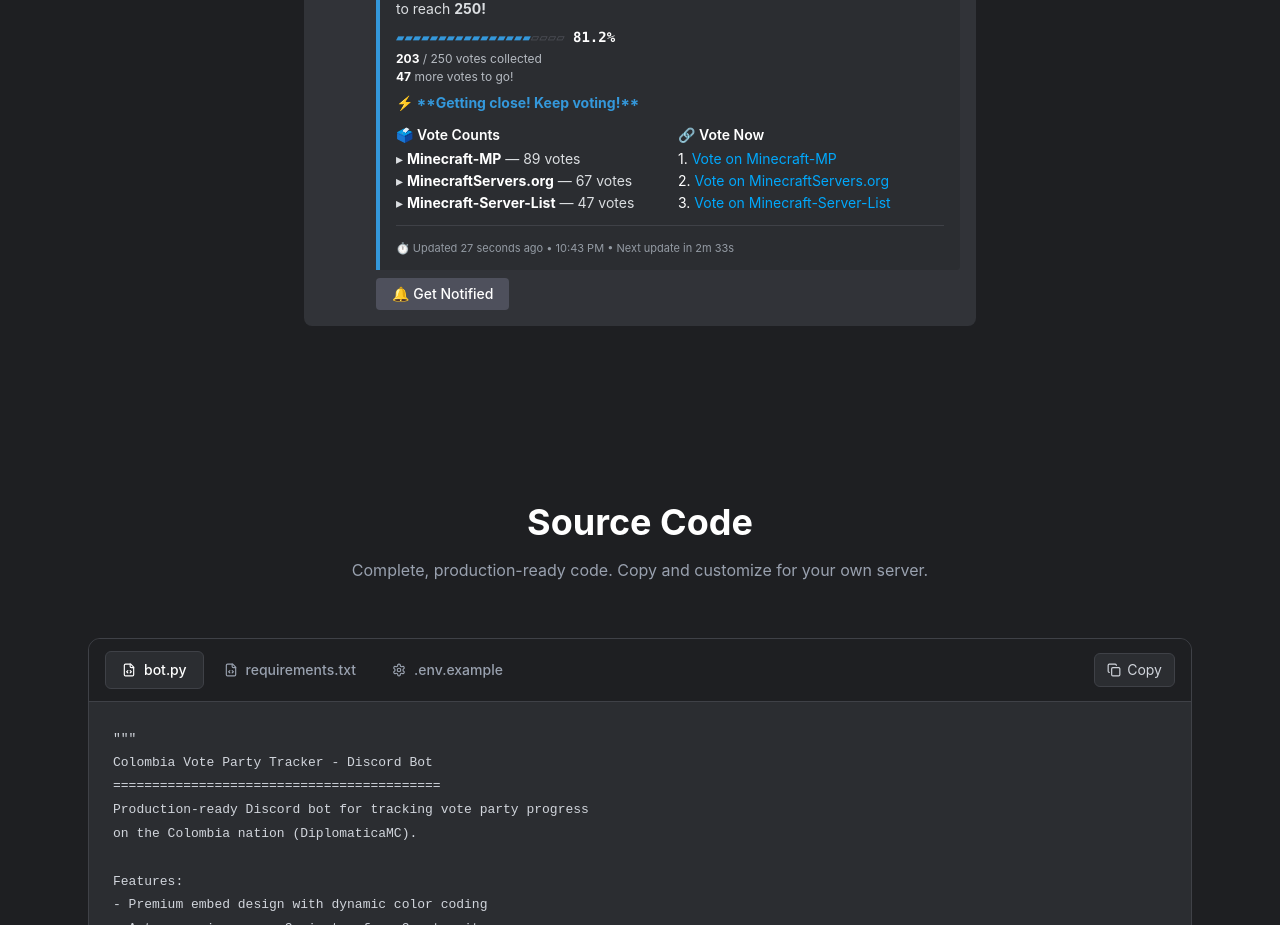
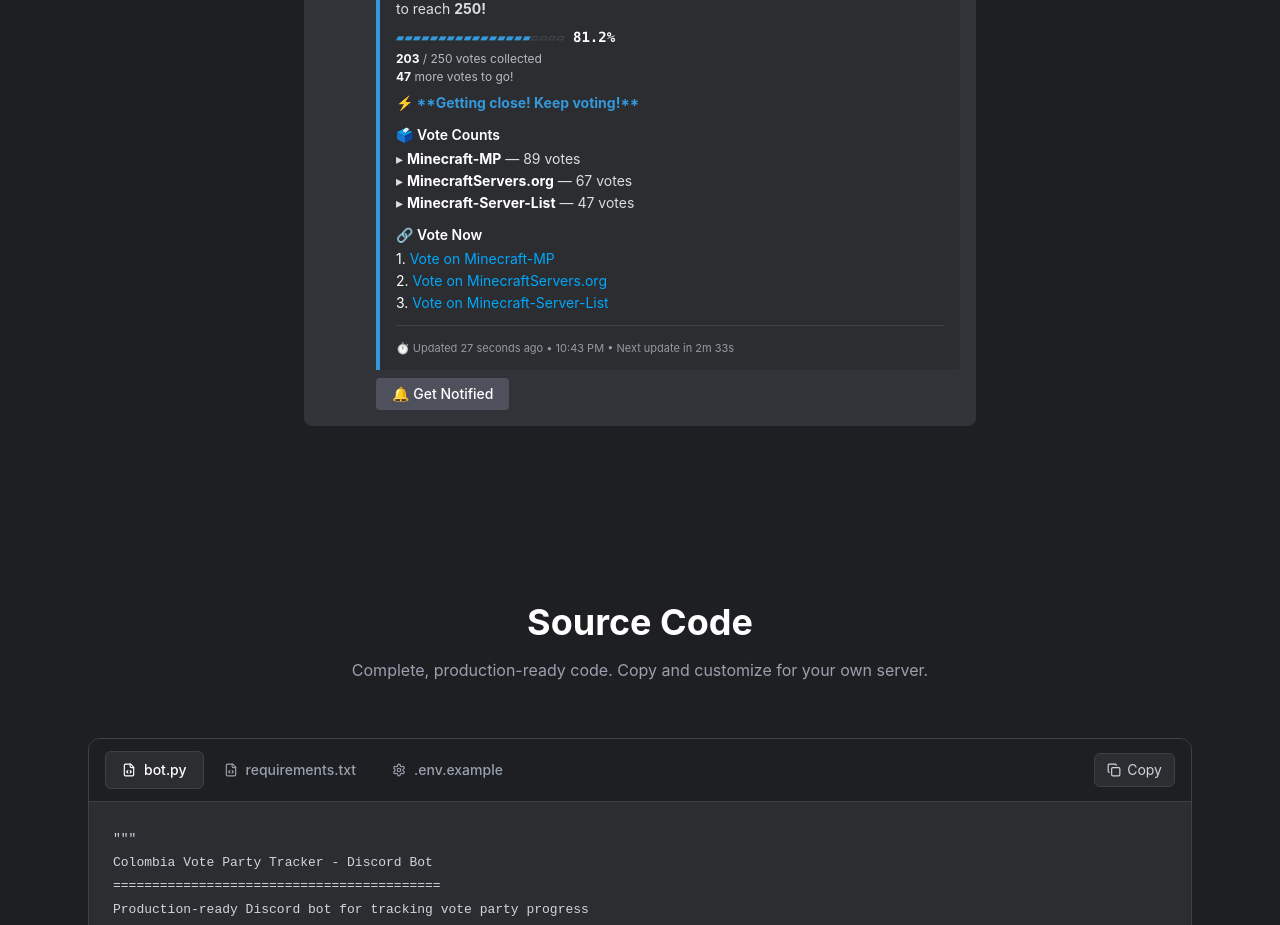
Before and after one commit to WOL321/vp, a React (Vite) app: page / in a window 1280 px wide. Shown: the part 2664-3589 px from the top of the page. Built offline with nearby package versions, Linux system fonts and the light colour scheme.

Commit message:
task snapshot 634c1ddf-fd41-426b-9b2a-615badc3940f

```diff
--- a/src/App.tsx
+++ b/src/App.tsx
@@ -608,10 +608,8 @@ function EmbedPreview() {
                     </div>
                   </div>
 
-                  {/* Inline fields: Vote Counts + Vote Now side by side */}
-                  <div className="mt-3 grid grid-cols-2 gap-4">
                   {/* Vote Counts field */}
-                    <div>
+                  <div className="mt-3">
                     <div className="text-white font-semibold text-sm mb-1">
                       🗳️ Vote Counts
                     </div>
@@ -623,7 +621,7 @@ function EmbedPreview() {
                   </div>
 
                   {/* Vote Now field - numbered */}
-                    <div>
+                  <div className="mt-3">
                     <div className="text-white font-semibold text-sm mb-1">
                       🔗 Vote Now
                     </div>
@@ -631,7 +629,6 @@ function EmbedPreview() {
                       <div>1. <a href="#" className="text-[#00a8fc] hover:underline">Vote on Minecraft-MP</a></div>
                       <div>2. <a href="#" className="text-[#00a8fc] hover:underline">Vote on MinecraftServers.org</a></div>
                       <div>3. <a href="#" className="text-[#00a8fc] hover:underline">Vote on Minecraft-Server-List</a></div>
-                      </div>
                     </div>
                   </div>
 
--- a/src/data/botCode.ts
+++ b/src/data/botCode.ts
@@ -441,16 +441,16 @@ class EmbedBuilder:
         for i, site in enumerate(VOTE_SITES, 1):
             links.append(f"{i}. [Vote on {site['name']}]({site['url']})")
 
-        # Use inline fields for compact layout
+        # Vote counts and links stacked vertically
         embed.add_field(
             name="🗳️ **Vote Counts**",
             value="\\n".join(site_lines) if site_lines else "No data yet",
-            inline=True,
+            inline=False,
         )
         embed.add_field(
             name="🔗 **Vote Now**",
             value="\\n".join(links),
-            inline=True,
+            inline=False,
         )
 
         # Footer with both relative + absolute time, plus next update countdown
```
Lines whose indentation alone changed are shown as unchanged.
